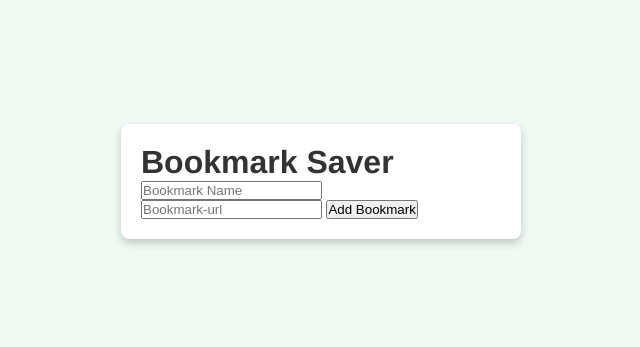
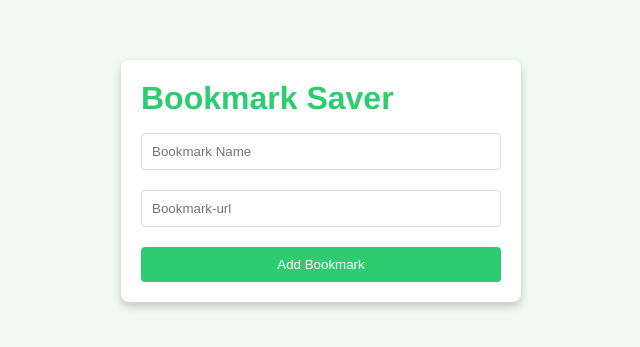
Before and after one commit to shahilrawat623/BOOKMARK-SAVER, a plain HTML site: page index.html in a window 1280 px wide. Shown: the part 219-566 px from the top of the page, without its empty margins (319-959 px from the left). Drawn offline with Linux system fonts and the light colour scheme.

Commit message:
style input container

```diff
--- a/style.css
+++ b/style.css
@@ -22,3 +22,28 @@ body{
     max-width: 400px;
     width: 90%;
 }
+
+h1{
+    color: #2ecc71;
+    margin-bottom: 1rem;
+}
+
+.input-container{
+    display: flex;
+    flex-direction: column;
+    gap: 20px;
+}
+
+input{
+    padding: 10px;
+    border-radius: 4px;
+    border: 1px solid #ddd;
+}
+button{
+    padding: 10px;
+    background-color: #2ecc71;
+    color: white;
+    border-radius: 4px;
+    border: none;
+    cursor: pointer;
+}
```
